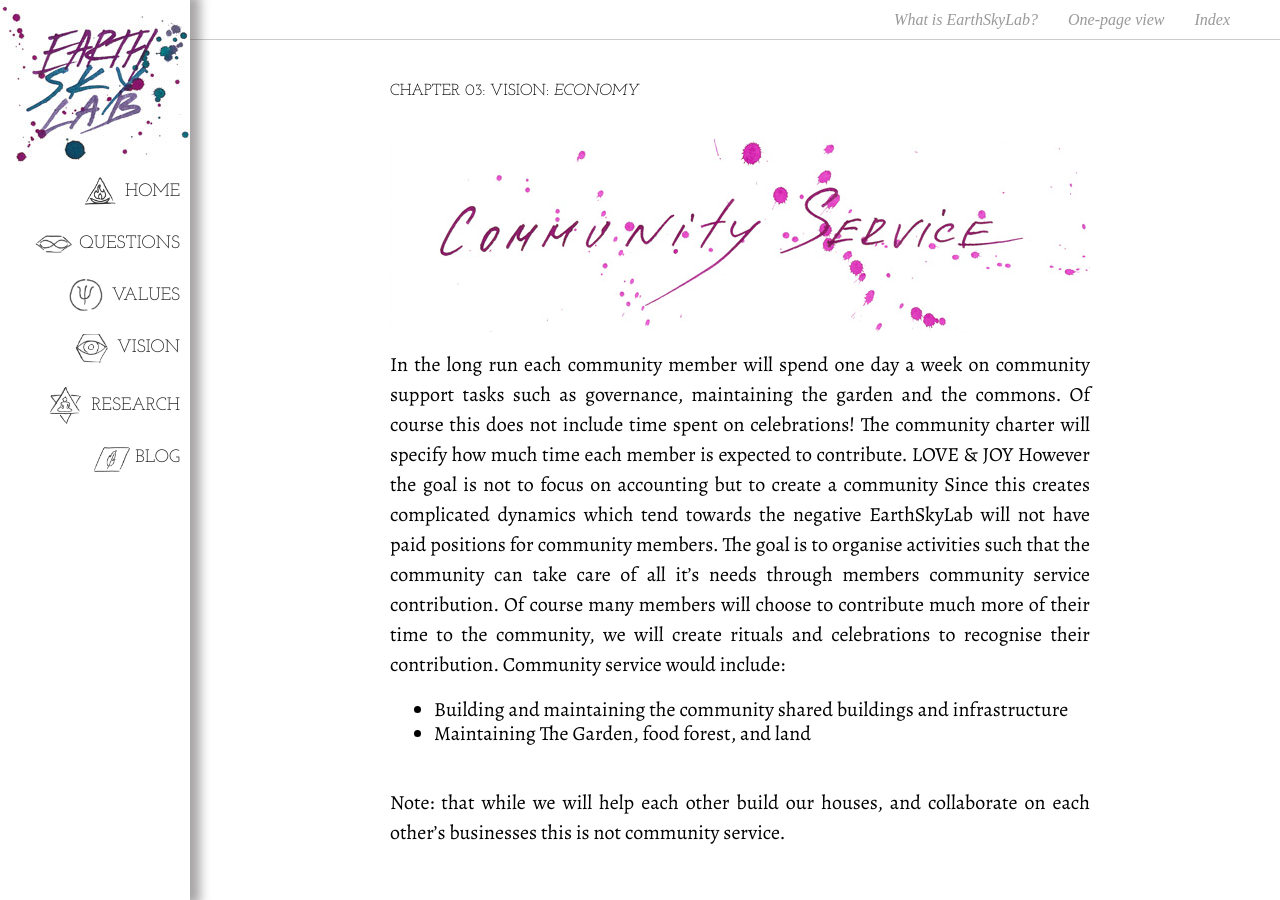
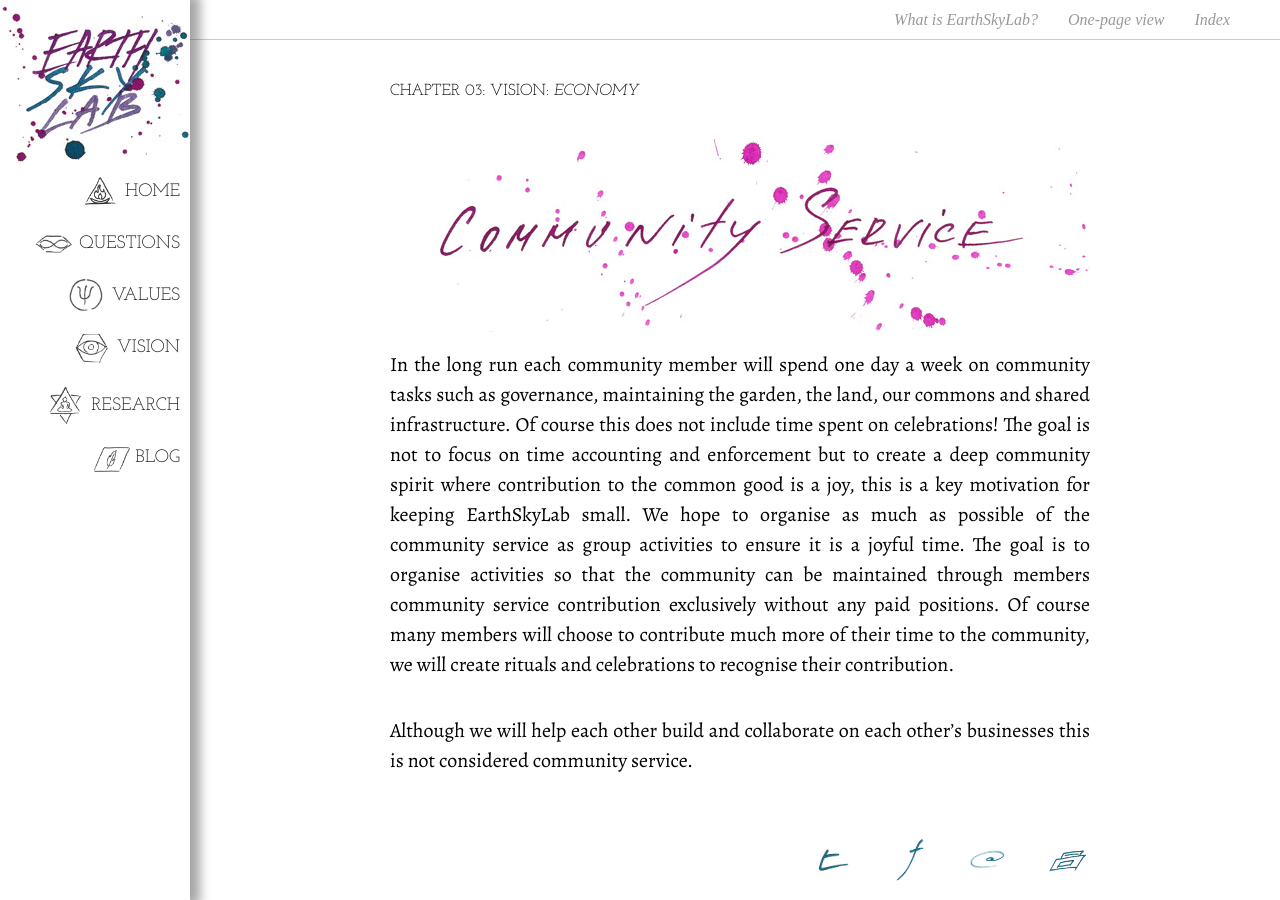
Before and after one commit to EarthSkyLab/EarthSkyLab.github.io, a Jekyll site: the page built from pages/03 VISION/02 ECONOMY/20 Community Service.md, in a window 1280 px wide and 900 px high. Built offline with Jekyll 4.4.1, drawn with Linux system fonts in a browser that asks for light colours; Markdown is read by kramdown in place of the engine named in the settings; comment, search, counter and statistics services are not loaded.

Commit message:
updated community service

```diff
--- a/pages/03 VISION/02 ECONOMY/20 Community Service.md
+++ b/pages/03 VISION/02 ECONOMY/20 Community Service.md
@@ -3,11 +3,6 @@
 title: Community Service
 tag: community-service
 ---
-In the long run each community member will spend one day a week on community support tasks such as governance, maintaining the garden and the commons. Of course this does not include time spent on celebrations! The community charter will specify how much time each member is expected to contribute. LOVE & JOY However the goal is not to focus on accounting but to create a community
-Since this creates complicated dynamics which tend towards the negative EarthSkyLab will not have paid positions for community members. The goal is to organise activities such that the community can take care of all it's needs through members community service contribution. Of course many members will choose to contribute much more of their time to the community, we will create rituals and celebrations to recognise their contribution.
-Community service would include:
+In the long run each community member will spend one day a week on community  tasks such as governance, maintaining the garden, the land, our commons and shared infrastructure. Of course this does not include time spent on celebrations!  The goal is not to focus on time accounting and enforcement but to create a deep community spirit where contribution to the common good is a joy, this is a key motivation for keeping EarthSkyLab small. We hope to organise as much as possible of the community service as group activities to ensure it is a joyful time. The goal is to organise activities so that the community can be maintained through members community service contribution exclusively without any paid positions. Of course many members will choose to contribute much more of their time to the community, we will create rituals and celebrations to recognise their contribution.
 
-*	Building and maintaining the community shared buildings and infrastructure
-*	Maintaining The Garden,  food forest, and land
-
-Note: that while we will help each other build our houses, and collaborate on each other’s businesses this is not community service.
+Although we will help each other build and collaborate on each other’s businesses this is not considered community service.
```
